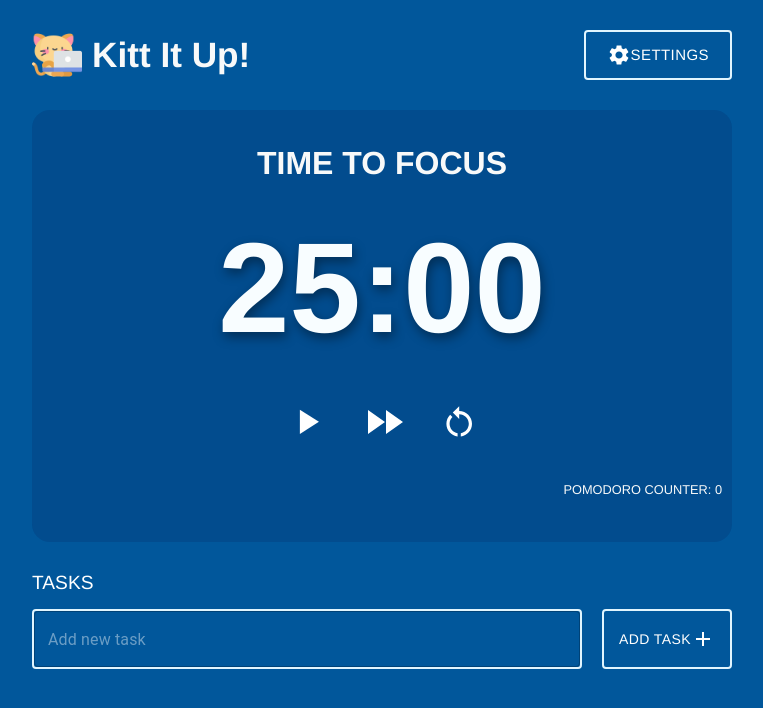
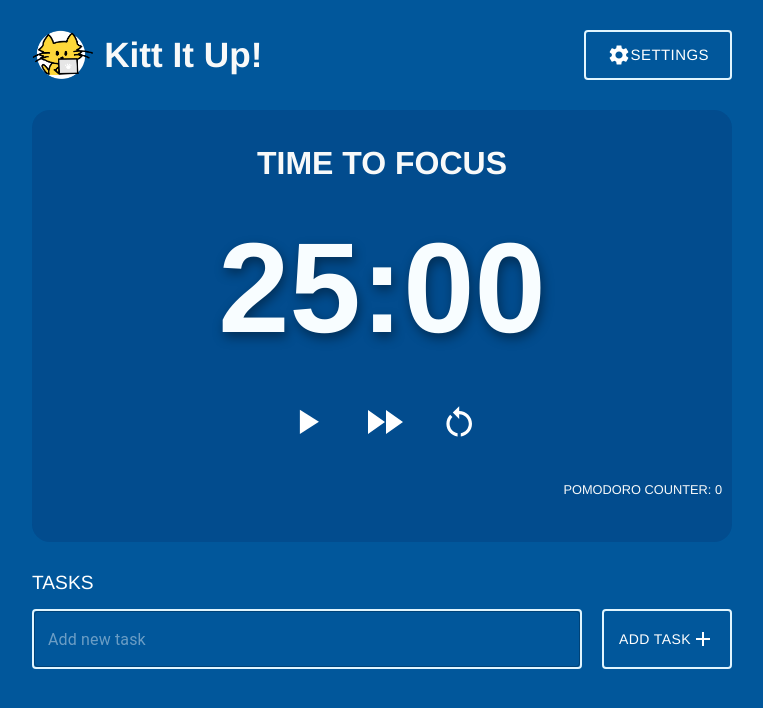
Before and after one commit to estherphang/kitt-it-up, a React (Vite) app: page / in a window 1280 px wide. Shown: the top 708 px of the page, without its empty margins (258-1021 px from the left). Built offline with nearby package versions, Linux system fonts and the light colour scheme.

Commit message:
added logo and browswer svg

```diff
--- a/index.html
+++ b/index.html
@@ -2,9 +2,9 @@
 <html lang="en">
   <head>
     <meta charset="UTF-8" />
-    <link rel="icon" type="image/svg+xml" href="/vite.svg" />
+    <link rel="icon" type="image/svg+xml" href="/pomokitty-svg.png" />
     <meta name="viewport" content="width=device-width, initial-scale=1.0" />
-    <title>Kitt It Up!</title>
+    <title>Pomokitty</title>
   </head>
   <body>
     <div id="root"></div>
--- a/src/App.jsx
+++ b/src/App.jsx
@@ -139,7 +139,7 @@
         <div className={isOnBreak ? "breaktime" : "worktime"}>
           <div className="nav">
             <h1 className="logo">
-              <img src="./kitty.png" />
+              <img src="./pomokitty.png" />
               Kitt It Up!
             </h1>
             {!showSetting && (
```
Also changed, not shown: public/pomokitty-svg.png (added), public/pomokitty.png (added).
